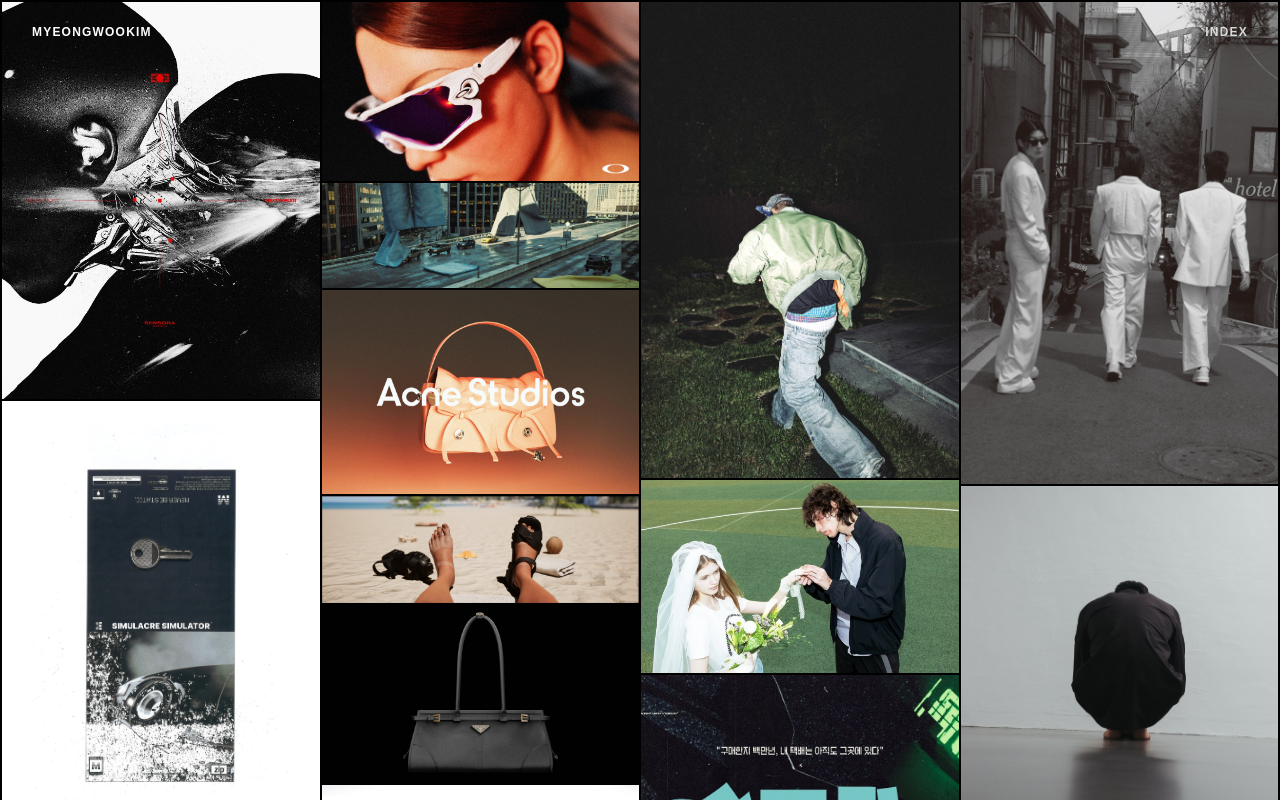
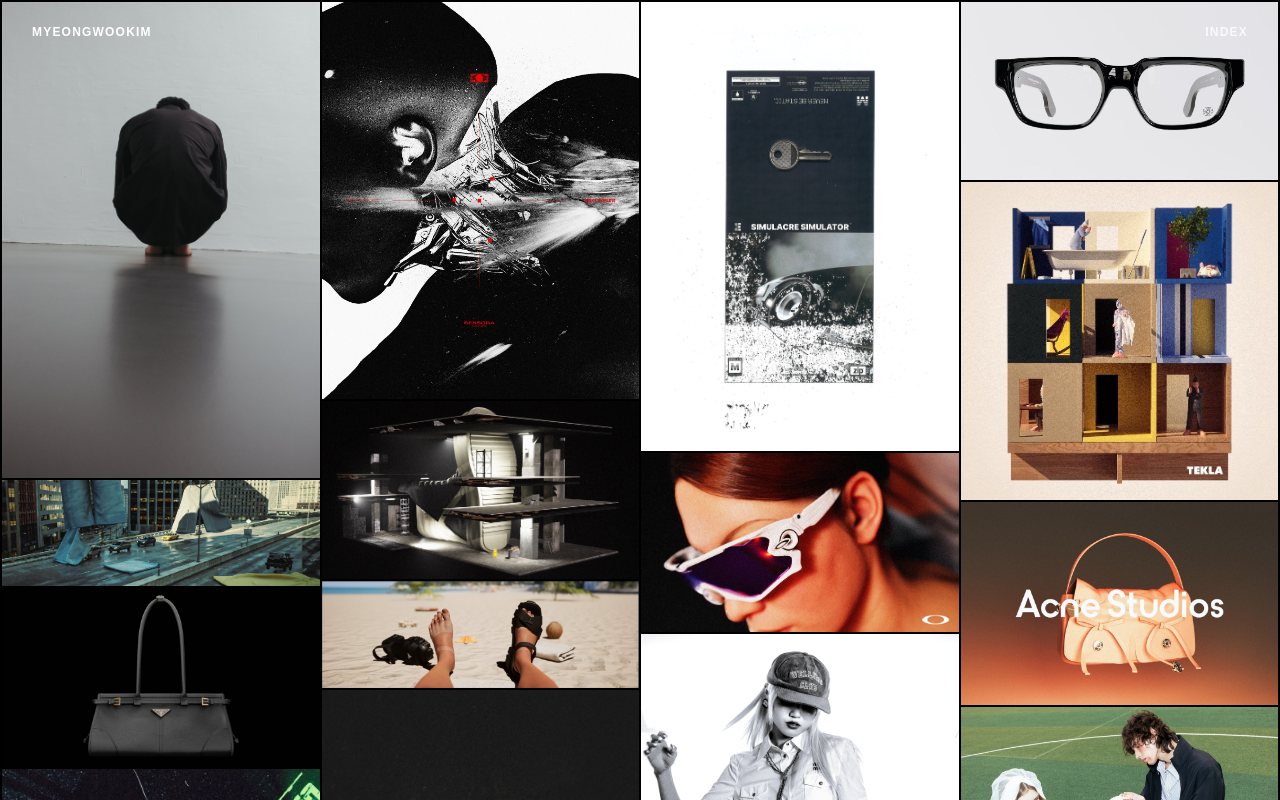
Before and after one commit to REALITYISNEVERWHATITSEEMS/rinwis_web, a Next.js app: page / in a window 1280 px wide. Shown: the top 800 px of the page. Built offline with nearby package versions, Linux system fonts and the light colour scheme.

Commit message:
Balance masonry columns by height, sort feed by most recent first
Landscape images were clustering together because CSS multi-column
fill is sequential. Distribute images into columns greedily by
running height instead. Also move SORORAM to the front so the feed
and index read newest-first.

```diff
--- a/src/app/page.tsx
+++ b/src/app/page.tsx
@@ -14,6 +14,54 @@
   title: string;
   category: string;
 };
+
+function distributeMasonry(items: FeedImage[], columnCount: number): FeedImage[][] {
+  const columns: FeedImage[][] = Array.from({ length: columnCount }, () => []);
+  const heights = new Array(columnCount).fill(0);
+  for (const item of items) {
+    let shortest = 0;
+    for (let i = 1; i < columnCount; i++) {
+      if (heights[i] < heights[shortest]) shortest = i;
+    }
+    columns[shortest].push(item);
+    heights[shortest] += item.height / item.width;
+  }
+  return columns;
+}
+
+function MasonryColumns({ columns }: { columns: FeedImage[][] }) {
+  return (
+    <>
+      {columns.map((column, i) => (
+        <div key={i} className="flex flex-1 flex-col gap-0.5">
+          {column.map((img) => (
+            <Link
+              key={img.key}
+              href={`/work/${img.slug}`}
+              className="group relative block w-full"
+            >
+              <Image
+                src={img.src}
+                alt={img.title}
+                width={img.width}
+                height={img.height}
+                sizes="(max-width: 640px) 50vw, 25vw"
+                className="block h-auto w-full"
+                priority={false}
+              />
+              <div className="pointer-events-none absolute inset-0 flex items-end bg-gradient-to-t from-black/70 via-transparent to-transparent opacity-0 transition-opacity duration-300 group-hover:opacity-100">
+                <div className="p-3 sm:p-5">
+                  <p className="text-xs font-semibold sm:text-sm">{img.title}</p>
+                  <p className="text-[10px] text-white/60 sm:text-xs">{img.category}</p>
+                </div>
+              </div>
+            </Link>
+          ))}
+        </div>
+      ))}
+    </>
+  );
+}
 
 export default function Home() {
   const [indexOpen, setIndexOpen] = useState(false);
@@ -34,6 +82,9 @@
     [],
   );
 
+  const columns2 = useMemo(() => distributeMasonry(feed, 2), [feed]);
+  const columns4 = useMemo(() => distributeMasonry(feed, 4), [feed]);
+
   return (
     <div className="relative min-h-screen bg-black text-white">
       <header className="fixed inset-x-0 top-0 z-40 flex items-center justify-between px-5 py-4 sm:px-8 sm:py-6">
@@ -49,30 +100,11 @@
         </button>
       </header>
 
-      <main className="columns-2 gap-0.5 px-0.5 pt-0.5 sm:columns-4">
-        {feed.map((img) => (
-          <Link
-            key={img.key}
-            href={`/work/${img.slug}`}
-            className="group relative mb-0.5 block w-full break-inside-avoid"
-          >
-            <Image
-              src={img.src}
-              alt={img.title}
-              width={img.width}
-              height={img.height}
-              sizes="(max-width: 640px) 50vw, 25vw"
-              className="block h-auto w-full"
-              priority={false}
-            />
-            <div className="pointer-events-none absolute inset-0 flex items-end bg-gradient-to-t from-black/70 via-transparent to-transparent opacity-0 transition-opacity duration-300 group-hover:opacity-100">
-              <div className="p-3 sm:p-5">
-                <p className="text-xs font-semibold sm:text-sm">{img.title}</p>
-                <p className="text-[10px] text-white/60 sm:text-xs">{img.category}</p>
-              </div>
-            </div>
-          </Link>
-        ))}
+      <main className="flex gap-0.5 px-0.5 pt-0.5 sm:hidden">
+        <MasonryColumns columns={columns2} />
+      </main>
+      <main className="hidden gap-0.5 px-0.5 pt-0.5 sm:flex">
+        <MasonryColumns columns={columns4} />
       </main>
 
       <div
--- a/src/lib/projects.ts
+++ b/src/lib/projects.ts
@@ -15,6 +15,15 @@
 const size = (width: number, height: number): ImageSize => ({ width, height });
 
 export const projects: Project[] = [
+  {
+    slug: "sororam",
+    title: "SORORAM",
+    category: "Photography",
+    year: "2026",
+    description: [],
+    credits: [{ label: "Role", value: "Photographer" }],
+    images: [size(1333, 2000)],
+  },
   {
     slug: "sensora",
     title: "SENSORA",
@@ -194,15 +203,6 @@
     images: [size(1318, 2000)],
   },
   {
-    slug: "sororam",
-    title: "SORORAM",
-    category: "Photography",
-    year: "2026",
-    description: [],
-    credits: [{ label: "Role", value: "Photographer" }],
-    images: [size(1333, 2000)],
-  },
-  {
     slug: "okayama-musinsa",
     title: "Okayama Denim / Musinsa",
     category: "Fashion Design & Awards",
```
